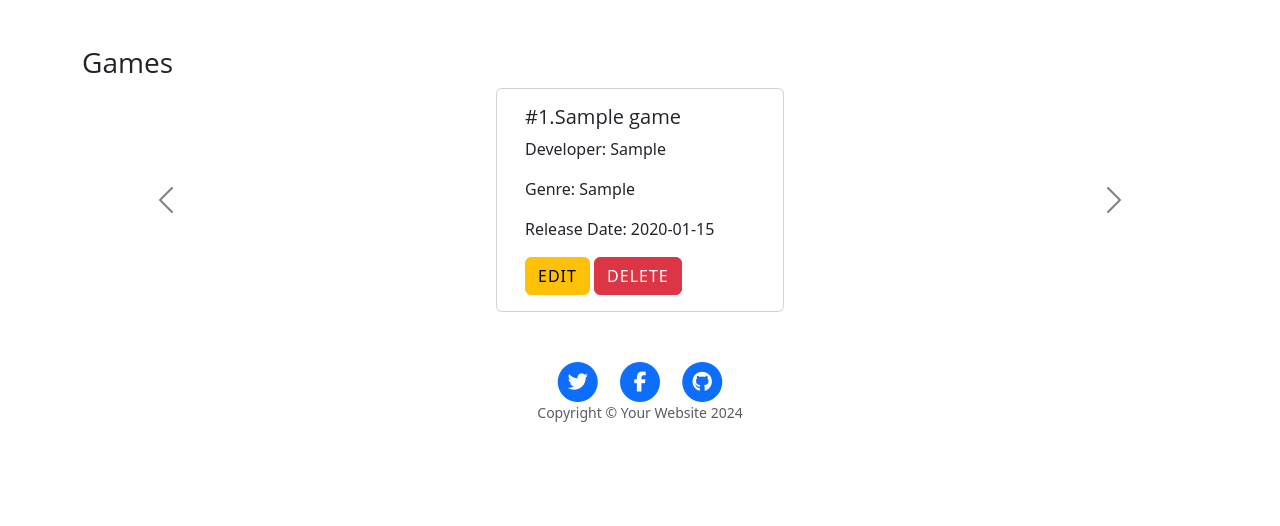
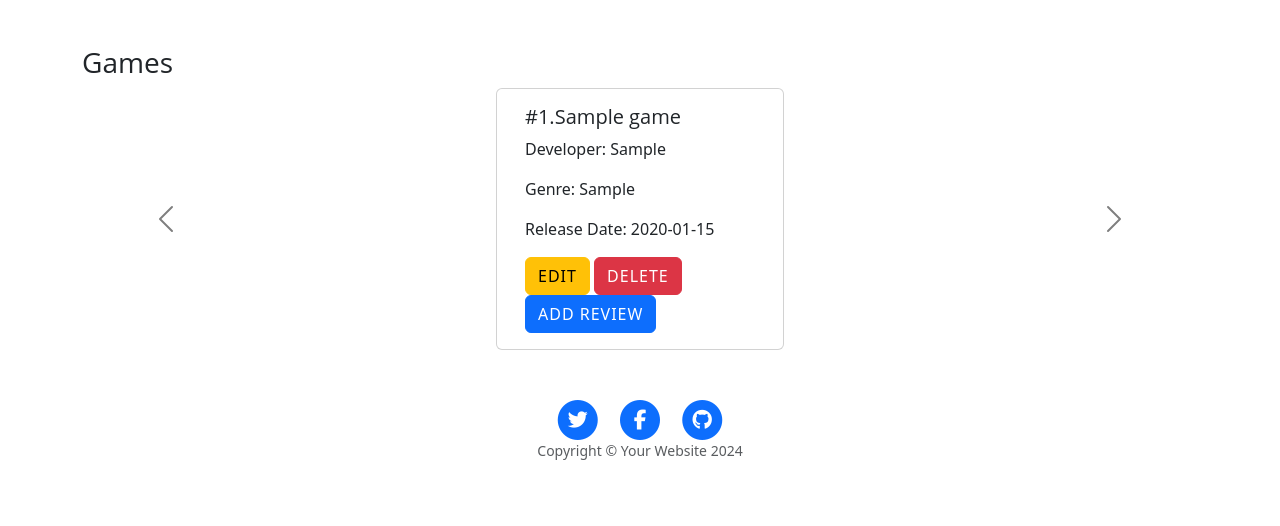
Before and after one commit to Coder4916/The-CB-Suite, a Flask app: page /games in a window 1280 px wide. Shown: the part 536-1062 px from the top of the page. Before the commit the page ends 958 px from the top, so only its background shows below. Run offline with Flask 3, Linux system fonts and the light colour scheme; tables that the repository leaves empty hold one stand-in row (values such as "Sample post"); some libraries are stand-ins or nearby versions.

Commit message:
add_review button added to games cards

```diff
--- a/my_suite/templates/games.html
+++ b/my_suite/templates/games.html
@@ -32,7 +32,7 @@
                         class="btn btn-warning">Edit</button>
                     <button type="button" class="btn btn-danger" data-bs-toggle="modal"
                         data-bs-target="#my-static-modal-{{ game.id }}">Delete</button>
-
+                    <button href="{{ url_for('add_review') }}" class="btn btn-large btn-primary">Add Review</button>
                 </div>
             </div>
             <!-- Bootstrap 5.3 Modal -->
```
